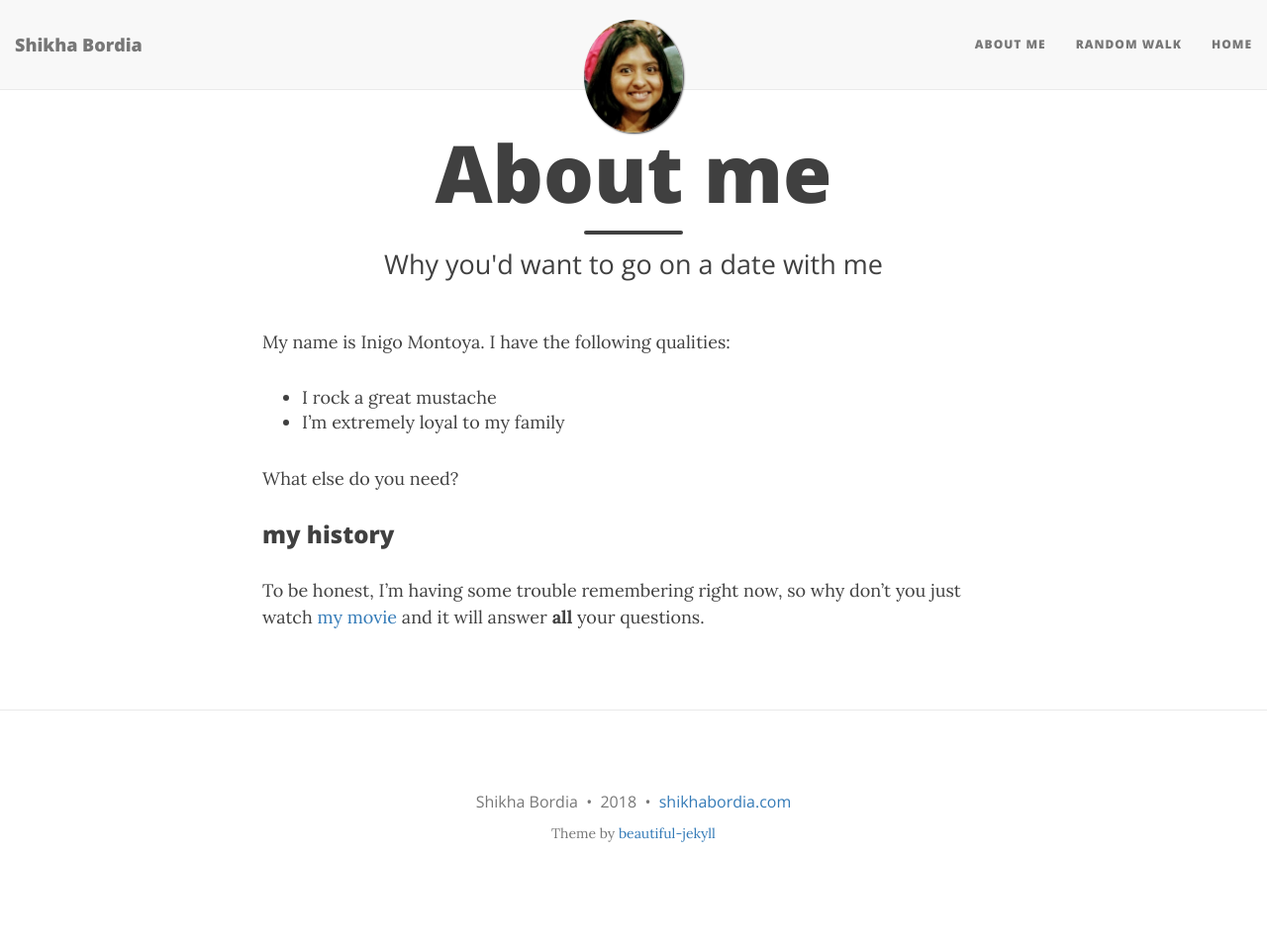
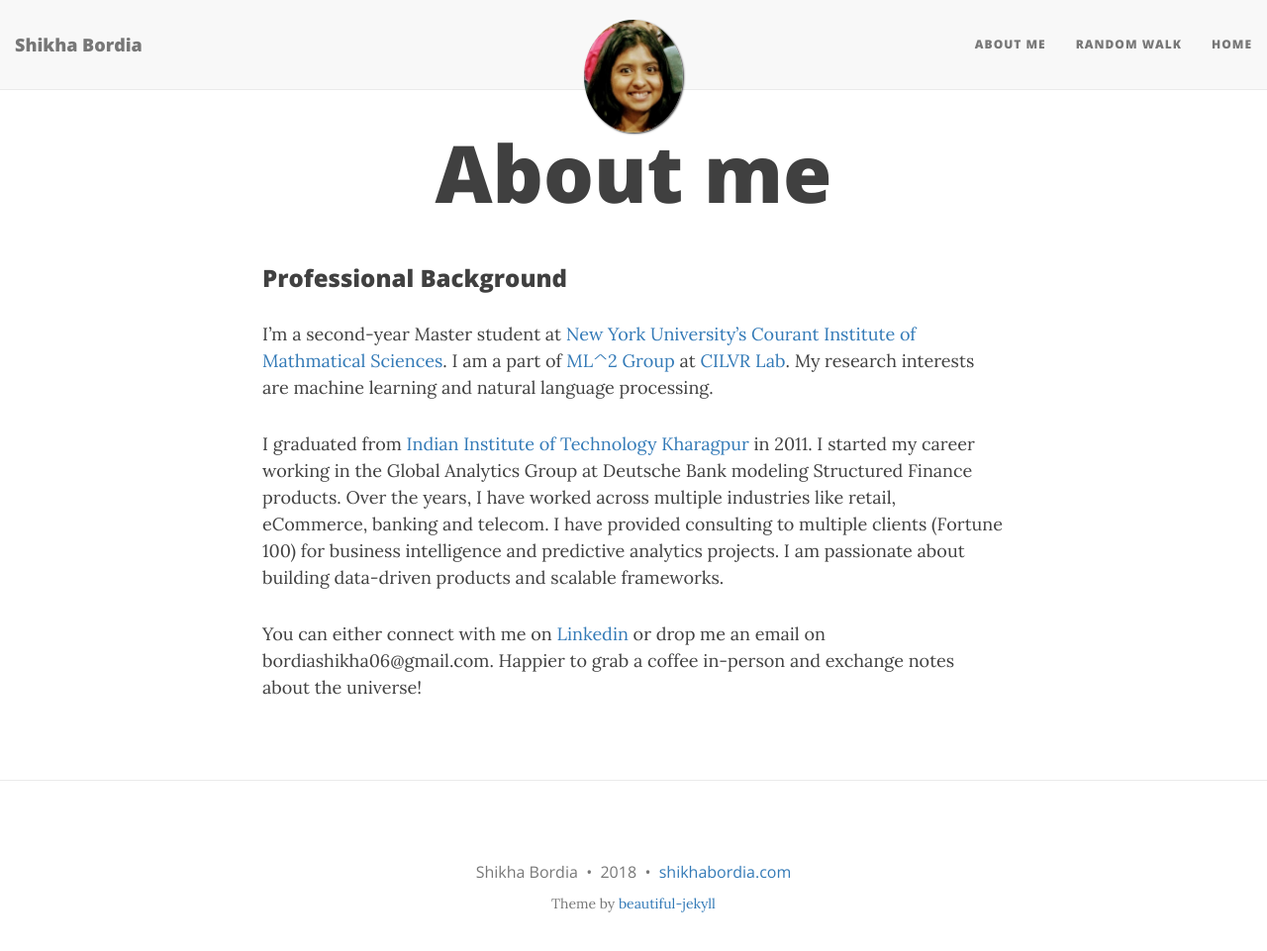
Before and after one commit to BordiaS/bordias.github.io, a Jekyll site: the page built from aboutme.md, in a window 1280 px wide and 974 px high. Shown: the top 961 px of the window at 99% size. Built offline with Jekyll 4.4.1, drawn with Linux system fonts in a browser that asks for light colours; nearby versions of some CDN libraries.

Commit message:
markdown heading font

```diff
--- a/aboutme.md
+++ b/aboutme.md
@@ -1,16 +1,14 @@
 ---
 layout: page
 title: About me
-subtitle: Why you'd want to go on a date with me
+
 ---
 
-My name is Inigo Montoya. I have the following qualities:
+### Professional Background
 
-- I rock a great mustache
-- I'm extremely loyal to my family
 
-What else do you need?
+I’m a second-year Master student at [New York University’s](http://www.nyu.edu/) [Courant Institute of Mathmatical Sciences](https://cs.nyu.edu/home/index.html). I am a part of [ML^2 Group](https://wp.nyu.edu/ml2/) at [CILVR Lab](https://wp.nyu.edu/cilvr/). My research interests are machine learning and natural language processing.
 
-### my history
+I graduated from [Indian Institute of Technology Kharagpur](http://www.iitkgp.ac.in) in 2011. I started my career working in the Global Analytics Group at Deutsche Bank modeling Structured Finance products.  Over the years, I have worked across multiple industries like retail, eCommerce, banking and telecom. I have provided consulting to multiple clients (Fortune 100) for business intelligence and predictive analytics projects. I am passionate about building data-driven products and scalable frameworks.
 
-To be honest, I'm having some trouble remembering right now, so why don't you just watch [my movie](http://en.wikipedia.org/wiki/The_Princess_Bride_%28film%29) and it will answer **all** your questions.
+You can either connect with me on [Linkedin](https://www.linkedin.com/in/shikhabordia/) or drop me an email on bordiashikha06@gmail.com. Happier to grab a coffee in-person and exchange notes about the universe!
```
Also changed, not shown: index.md (+1 -1 lines), README.md.
